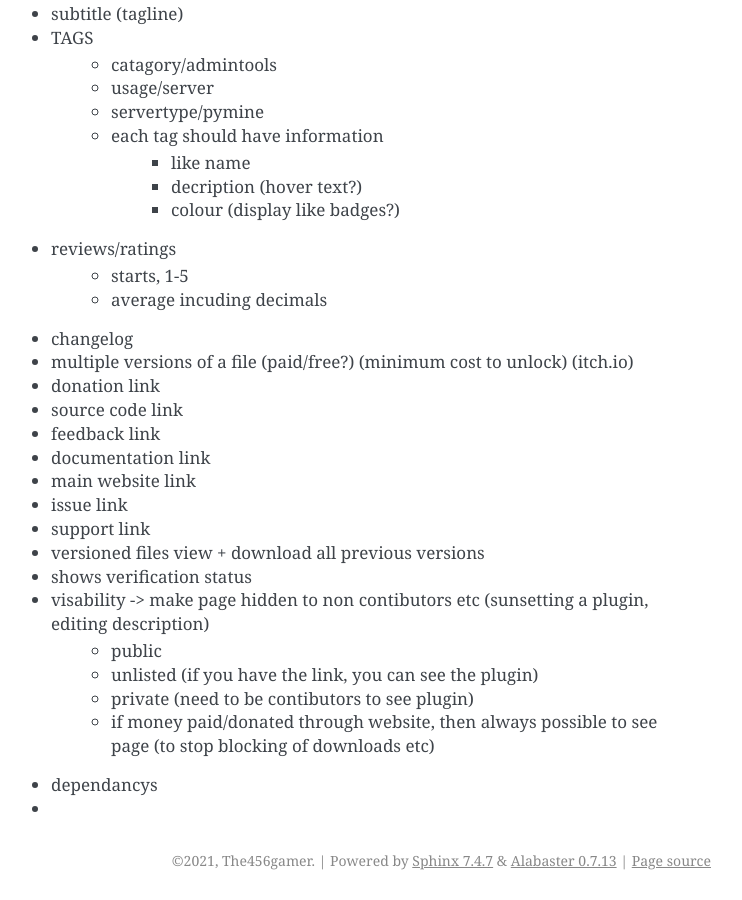
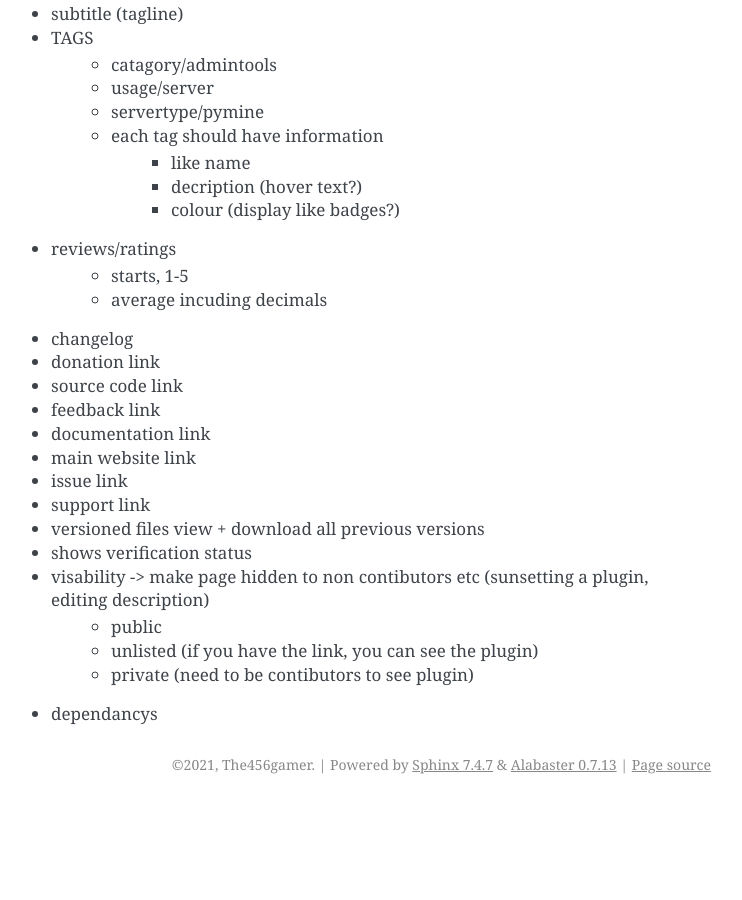
Before and after one commit to the456gamer/PyMine-Barrel, a Sphinx documentation site: the page built from docs/brainstorm/brainstorm.rst, in a window 1280 px wide and 900 px high, scrolled down 1971 px. Shown: the whole window, without its empty margins (399-1141 px from the left). Built offline with Sphinx 7.4.7, drawn with Linux system fonts in a browser that asks for light colours; after the commit the page ends 2775 px from its top, so only the background shows below that.

Commit message:
remove refferences to payment

```diff
--- a/docs/brainstorm/brainstorm.rst
+++ b/docs/brainstorm/brainstorm.rst
@@ -84,7 +84,6 @@ information page
    - starts, 1-5
    - average incuding decimals
 - changelog
-- multiple versions of a file (paid/free?) (minimum cost to unlock) (itch.io)
 - donation link
 - source code link
 - feedback link
@@ -98,6 +97,4 @@ information page
    - public
    - unlisted (if you have the link, you can see the plugin)
    - private (need to be contibutors to see plugin)
-   - if money paid/donated through website, then always possible to see page (to stop blocking of downloads etc)
 - dependancys
--
```
